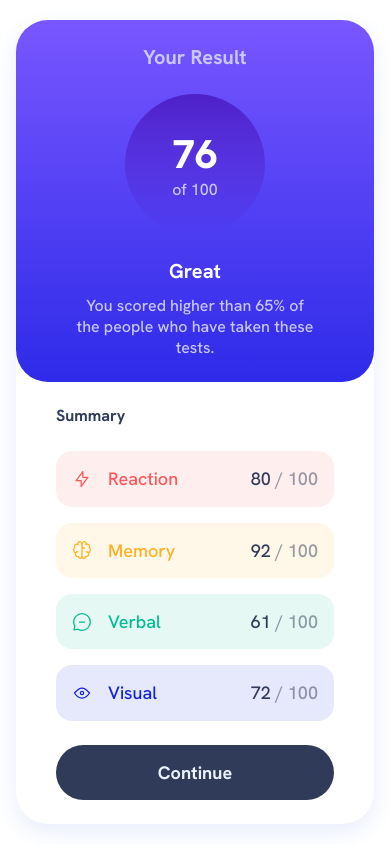
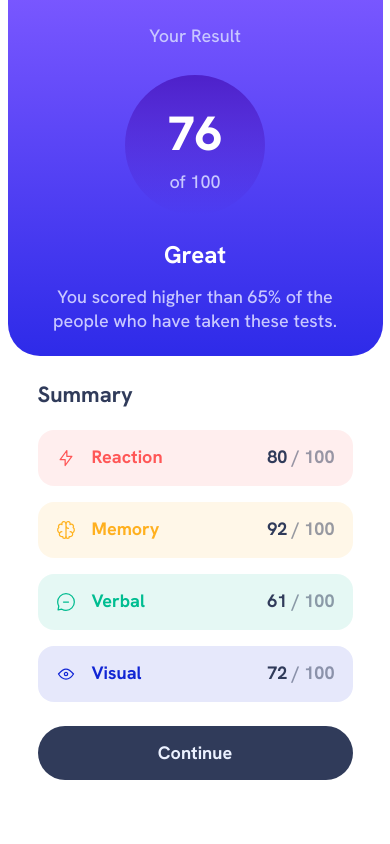
Before and after one commit to Vinzz34/results, a plain HTML site: page index.html in a window 390 px wide. Drawn offline with Linux system fonts and the light colour scheme.

Commit message:
mobile design first approach

```diff
--- a/_resets.scss
+++ b/_resets.scss
@@ -23,7 +23,7 @@
     5. Improve text rendering
   */
   body {
-    line-height: 1.3;
+    line-height: 1;
     -webkit-font-smoothing: antialiased;
   }
   /*
--- a/_variables.scss
+++ b/_variables.scss
@@ -2,7 +2,6 @@
 
 $ff: "Hanken Grotesk", sans-serif;
 $fs-normal: 1.125rem;
-$fs-large:3.25rem;
 $fw-normal: 500;
 $fw-bold: 700;
 $fw-bolder: 800;
--- a/index.html
+++ b/index.html
@@ -10,9 +10,9 @@
 <body>
   <main class="main">
     <div class="left">
-      <h3 class="left__heading">
+      <p class="left__heading">
         Your Result
-      </h3>
+      </p>
       <div class="left__circle">
         <h1 class="left__score">
           76
@@ -32,6 +32,7 @@
       <h3 class="right__heading">
         Summary
       </h3>
+      <div class="right__scores">
         <div class="right__categories right__categories--reaction">
           <div class="right__details">
             <img src="./images/icon-reaction.svg" alt="reaction" class="right__logo">
@@ -60,6 +61,7 @@
           </div>
           <div class="right__score">72 <span class="right__total">/ 100</span></div>
         </div>
+      </div>
       <button class="right__button">Continue</button>
     </div>
   </main>
--- a/style.scss
+++ b/style.scss
@@ -2,85 +2,86 @@
 @use 'variables' as *;
 
 body{
-    background-color: $white;
     font-family: $ff;
     font-size: $fs-normal;
     font-weight: $fw-normal;
     display: flex;
     justify-content: center;
-    align-items: center;
-    overflow-x: hidden;
+
+    p{
+        color: $lavender;
+        line-height: 1.3;
+    }
+
+    h1{
+        font-size: 3rem;
+        font-weight: $fw-bolder;
+    }
+
+    h2{
+        font-size: 1.5rem;
     }
 
     h1,h2{
         color: $white;
     }
 
-h1{
-    font-size: $fs-large;
-    font-weight: $fw-bolder;
-}
-
-h2{
-    font-weight: $fw-bold;
-}
-
-h3,p{
-    color: $lavender;
-}
-
     h3{
-    font-size: 1.25rem;
+        font-size: 1.375rem;
     }
 
     .main{
-    max-width: 735px;
-    border-radius: 2rem;
-    box-shadow: hsla(227,77,95) 0px 8px 24px;
-    display: grid;
-    grid-template-columns: 1fr 1fr;
+        display: flex;
+        flex-direction: column;
+        max-width: 375px;
 
         .left{
             display: flex;
             flex-direction: column;
-        flex: 1;
             align-items: center;
             text-align: center;
-        padding: 2.5rem 3.75rem;
-        background: $backgroundGradient;
-        border-radius: 2rem;
+            background-image: $backgroundGradient;
+            padding: 1.5rem 2.75rem;
+            border-radius: 0 0 2rem 2rem;
 
             &__circle{
-            margin-block: 2.5rem;
-            width: 200px;
-            height: 200px;
+                max-width: 140px;
+                width: 100%;
+                height: 140px;
                 border-radius: 50%;
-            background: $circleGradient;
+                background-image: $circleGradient;
                 display: grid;
                 place-content: center;
+                margin-block: 1.75rem;
+                line-height: 1.5;
             }
 
             &__result{
-            margin-bottom: 1.375rem;
+                margin-bottom: 1.125rem;
             }
         }
 
         .right{
-        padding: 2.75rem 2.5rem;
             display: flex;
             flex-direction: column;
-        gap: 1rem;
-        flex: 1;
+            padding: 1.75rem 1.875rem;
+            gap: 1.5rem;
+            font-weight: $fw-bold;
+
             &__heading{
                 color: $darkBlue;
-            margin-bottom: 0.75rem;
+            }
+
+            &__scores{
+                display:flex;
+                flex-direction: column;
+                gap: 1rem;
             }
 
             &__categories{
                 display: flex;
                 justify-content: space-between;
-            align-items: center;
-            padding: 1rem;
+                padding: 1.125rem;
                 border-radius: 1rem;
 
                 &--reaction{
@@ -102,12 +103,10 @@ h3{
                     color: $blue;
                     background-color: hsla(234, 85%, 45%,0.1);
                 }
-
             }
 
             &__details{
                 display: flex;
-            align-items: center;
                 gap: 1rem;
             }
 
@@ -122,11 +121,9 @@ h3{
             &__button{
                 background-color: $darkBlue;
                 color: $paleBlue;
-            padding-block: 1rem;
+                padding-block: 1.125rem;
                 border: none;
                 border-radius: 2rem;
-            margin-top: 1.125rem;
-            font-weight: $fw-bold;
                 cursor: pointer;
 
                 &:hover{
@@ -135,50 +132,61 @@ h3{
             }
         }
     }
+}
 
-@media (max-width:50em){
-
-    $fs-normal:1rem;
-    $fs-large:2.5rem;
+@media screen and (min-width:48em){
+    body{
+        align-items: center;
 
         h1{
-        font-size: $fs-large;
+            font-size: 3.75rem;
         }
 
-    h2,h3{
+        h2{
+            font-size: 1.875rem;
+        }
+
+        .main{
+            display: grid;
+            grid-template-columns: 1fr 1fr;
+            max-width: 735px;
+            border-radius: 2rem;
+            box-shadow: 8px 16px 24px hsl(227,77,95);
+
+            .left{
+                padding: 2.75rem 3.75rem;
+                border-radius: 2rem;
+
+                &__heading{
                     font-size: 1.25rem;
                 }
 
-    p{
-        font-size: $fs-normal;
+                &__circle{
+                    max-width: 200px;
+                    width: 100%;
+                    height: 200px;
+                    margin-block: 2.25rem;
+
                 }
 
-    .main{
-        grid-template-columns: 1fr;
-        margin-inline: 1rem;
+                &__result{
+                    margin-bottom: 1.25rem;
+                }
 
-        .left{
-            padding-block: 1.5rem;
-            &__circle{
-                margin-block: 1.5rem;
-                width: 140px;
-                height: 140px;
-            }
-            &__result{
-                margin-bottom: 0.75rem;
-            }
             }
 
             .right{
-            padding-block: 1.5rem ;
+                padding: 2.75rem 2.5rem;
+                gap: 1.875rem;
 
                 &__heading{
-                font-size: 1rem;
-                margin-bottom: 0.5rem;
+                    font-size: 1.5rem;
                 }
+
                 &__button{
-                margin-top: 0.5rem;
+                    margin-top: 0.875rem;
                 }
             }
         }
     }
+}
```
Also changed, not shown: style.css. Lines whose indentation alone changed are shown as unchanged.
